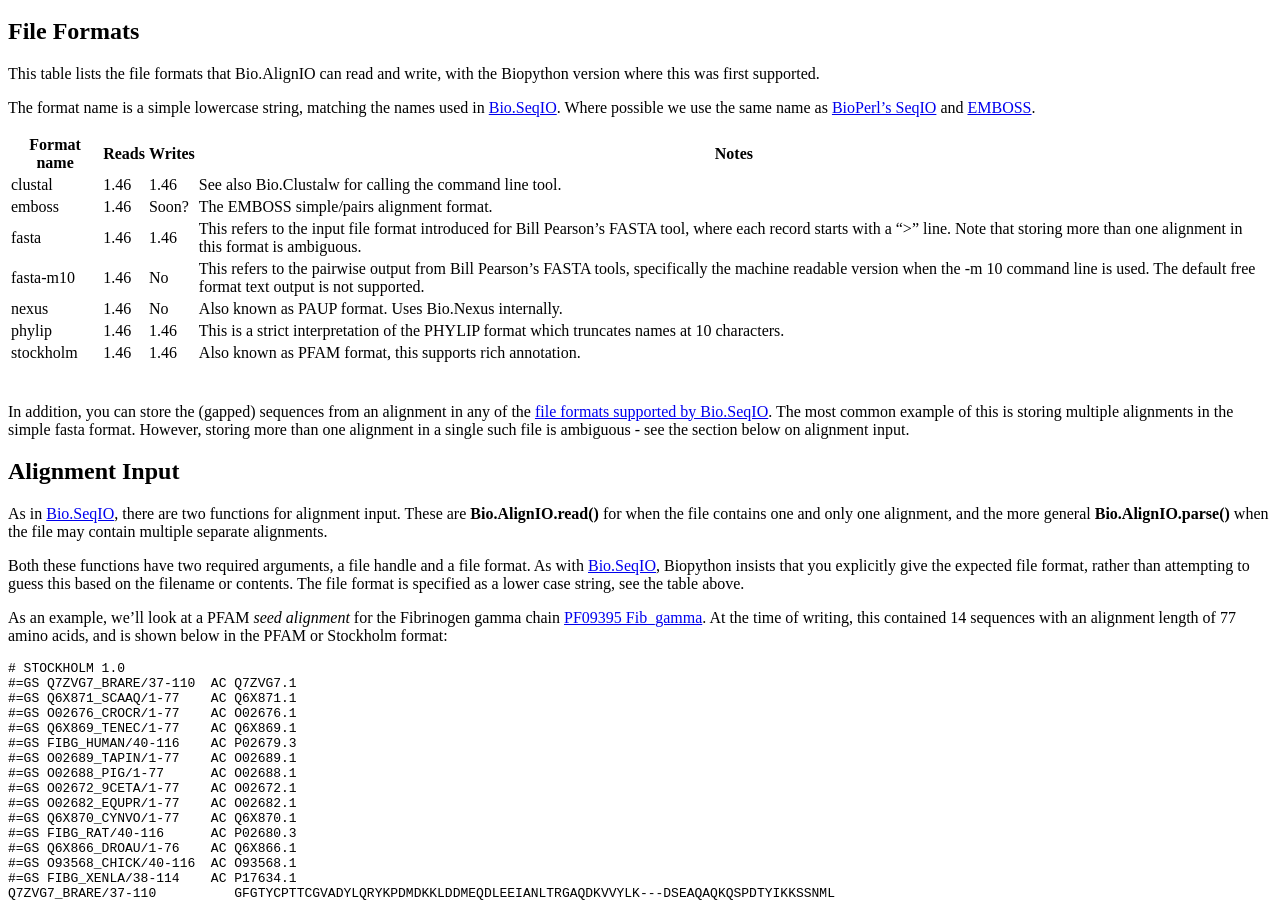
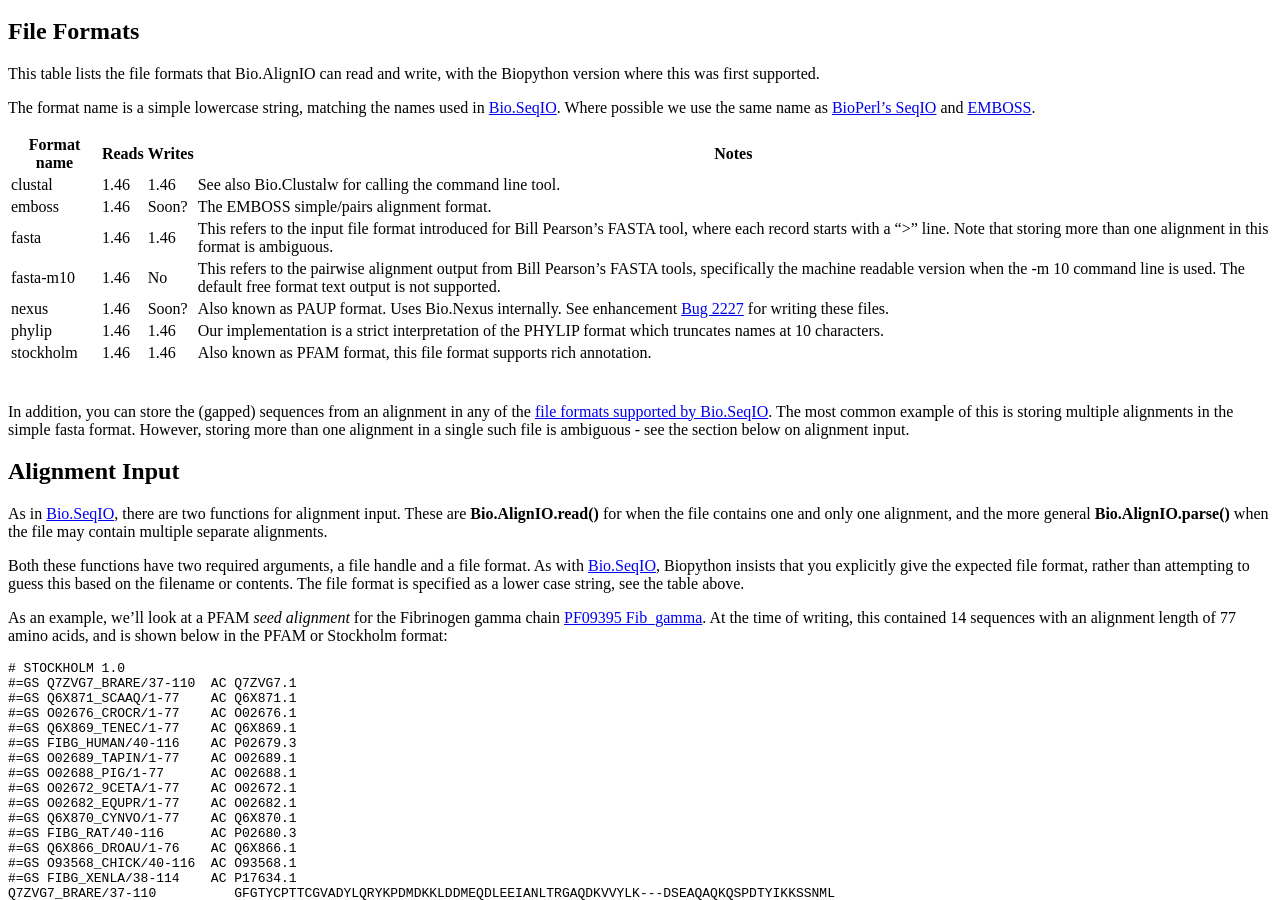
Before and after one commit to biopython/biopython.github.io, a Jekyll site: the page built from wiki/AlignIO.md, in a window 1280 px wide and 900 px high, scrolled down 427 px. Built offline with Jekyll 4.4.1, drawn with Linux system fonts in a browser that asks for light colours.

Commit message:
/* File Formats */ Minor changes to the format list, including link to Nexus Bug 2227

```diff
--- a/wiki/AlignIO.md
+++ b/wiki/AlignIO.md
@@ -50,15 +50,15 @@ The format name is a simple lowercase string, matching the names used in
 [BioPerl's SeqIO](bp:HOWTO:SeqIO#Formats "wikilink") and
 [EMBOSS](http://emboss.sourceforge.net/docs/themes/SequenceFormats.html).
 
-| Format name | Reads | Writes | Notes                                                                                                                                                                                                    |
-|-------------|-------|--------|----------------------------------------------------------------------------------------------------------------------------------------------------------------------------------------------------------|
-| clustal     | 1.46  | 1.46   | See also Bio.Clustalw for calling the command line tool.                                                                                                                                                 |
-| emboss      | 1.46  | Soon?  | The EMBOSS simple/pairs alignment format.                                                                                                                                                                |
-| fasta       | 1.46  | 1.46   | This refers to the input file format introduced for Bill Pearson's FASTA tool, where each record starts with a "&gt;" line. Note that storing more than one alignment in this format is ambiguous.       |
-| fasta-m10   | 1.46  | No     | This refers to the pairwise output from Bill Pearson's FASTA tools, specifically the machine readable version when the -m 10 command line is used. The default free format text output is not supported. |
-| nexus       | 1.46  | No     | Also known as PAUP format. Uses Bio.Nexus internally.                                                                                                                                                    |
-| phylip      | 1.46  | 1.46   | This is a strict interpretation of the PHYLIP format which truncates names at 10 characters.                                                                                                             |
-| stockholm   | 1.46  | 1.46   | Also known as PFAM format, this supports rich annotation.                                                                                                                                                |
+| Format name | Reads | Writes | Notes                                                                                                                                                                                                              |
+|-------------|-------|--------|--------------------------------------------------------------------------------------------------------------------------------------------------------------------------------------------------------------------|
+| clustal     | 1.46  | 1.46   | See also Bio.Clustalw for calling the command line tool.                                                                                                                                                           |
+| emboss      | 1.46  | Soon?  | The EMBOSS simple/pairs alignment format.                                                                                                                                                                          |
+| fasta       | 1.46  | 1.46   | This refers to the input file format introduced for Bill Pearson's FASTA tool, where each record starts with a "&gt;" line. Note that storing more than one alignment in this format is ambiguous.                 |
+| fasta-m10   | 1.46  | No     | This refers to the pairwise alignment output from Bill Pearson's FASTA tools, specifically the machine readable version when the -m 10 command line is used. The default free format text output is not supported. |
+| nexus       | 1.46  | Soon?  | Also known as PAUP format. Uses Bio.Nexus internally. See enhancement [Bug 2227](http://bugzilla.open-bio.org/show_bug.cgi?id=2227) for writing these files.                                                       |
+| phylip      | 1.46  | 1.46   | Our implementation is a strict interpretation of the PHYLIP format which truncates names at 10 characters.                                                                                                         |
+| stockholm   | 1.46  | 1.46   | Also known as PFAM format, this file format supports rich annotation.                                                                                                                                              |
 ||
 
 In addition, you can store the (gapped) sequences from an alignment in
```
Also changed, not shown: 1 other file.
